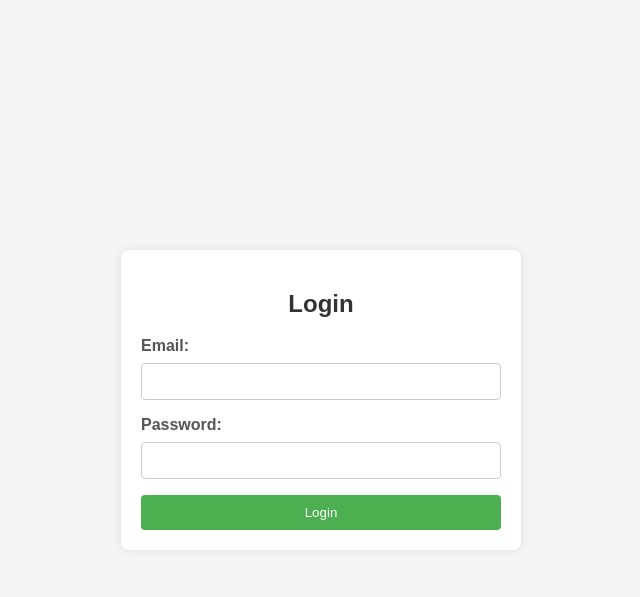
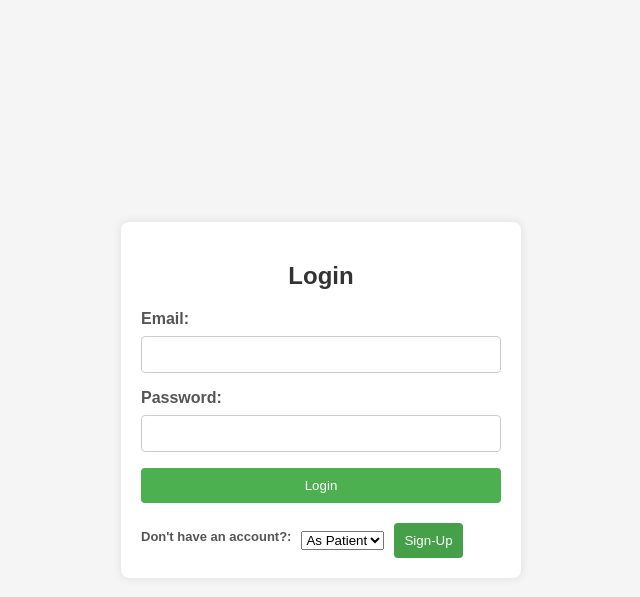
Before and after one commit to dmuvaa/PataDoc, a Flask app: page /login/admin in a window 1280 px wide. Shown: the top 597 px of the page, without its empty margins (319-959 px from the left). Run offline with Flask 3, Linux system fonts and the light colour scheme.

Commit message:
Add sign-up to login

```diff
--- a/app/static/styles/login.css
+++ b/app/static/styles/login.css
@@ -58,6 +58,24 @@ button:hover {
     background-color: #45a049;
 }
 
+.signup-container {
+    margin-top: 20px; /* Adjust the margin as needed for spacing */
+    display: flex;
+    align-items: center;
+}
+
+.signup-container label,
+.signup-container select,
+.signup-container button {
+    margin-right: 10px; /* Adjust the margin as needed for spacing */
+}
+.signup-container button {
+    background-color: #45a049;
+}
+.signup-container label {
+    font-size: small;
+}
+
 @media only screen and (max-width: 600px) {
     .login-container {
         max-width: 100%;
--- a/app/templates/login.html
+++ b/app/templates/login.html
@@ -21,7 +21,27 @@
 
             <button type="submit">Login</button>
         </form>
+        <div class="signup-container">
+            <label for="signup-role">Don't have an account?:</label>
+            <select id="signup-role">
+                <option value="patient">As Patient</option>
+                <option value="doctor">As Doctor</option>
+            </select>
+            <button id="auth" onclick="redirectToSignup()">Sign-Up</button>
+        </div>
     </div>
+
+    <!-- Sign-up Section -->
+    <!-- <div class="signup-container">
+        <label for="signup-role">Sign-up:</label>
+        <select id="signup-role">
+            <option value="patient">As Patient</option>
+            <option value="doctor">As Doctor</option>
+        </select>
+        <button id="auth" onclick="redirectToSignup()">Sign-Up</button>
+    </div> -->
+
+    <!-- Flash Messages -->
     <div class="flash-messages">
         {% with messages = get_flashed_messages(with_categories=true) %}
         {% if messages %}
@@ -49,4 +69,16 @@
     </script>
 
 </body>
+<script>
+    function redirectToSignup() {
+        var role = document.getElementById("signup-role").value;
+
+        // Redirect to the appropriate signup page based on the selected role
+        if (role === "patient") {
+            window.location.href = "/sign-up/patient";
+        } else if (role === "doctor") {
+            window.location.href = "/sign-up/doctor";
+        }
+    }
+</script>
 </html>
```
